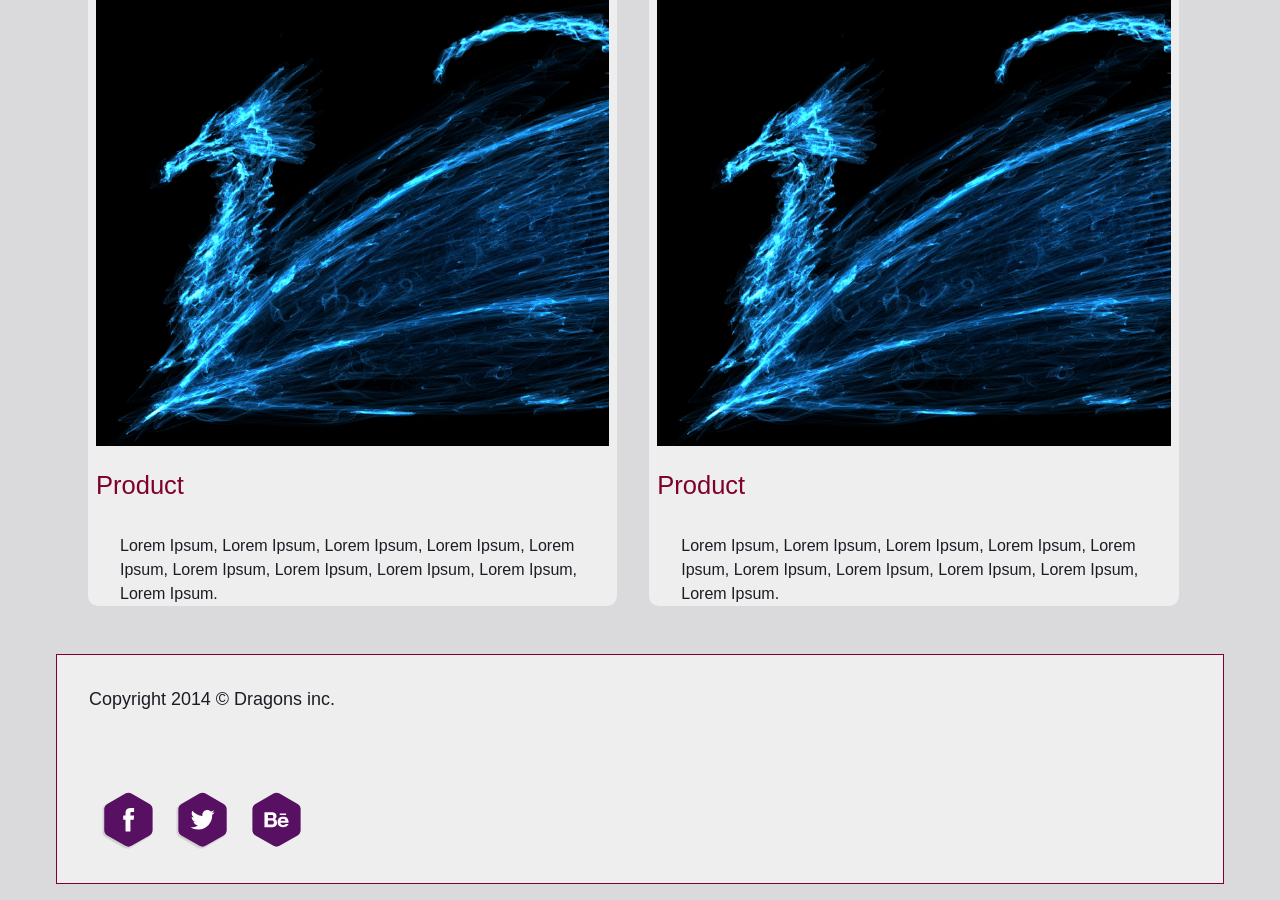
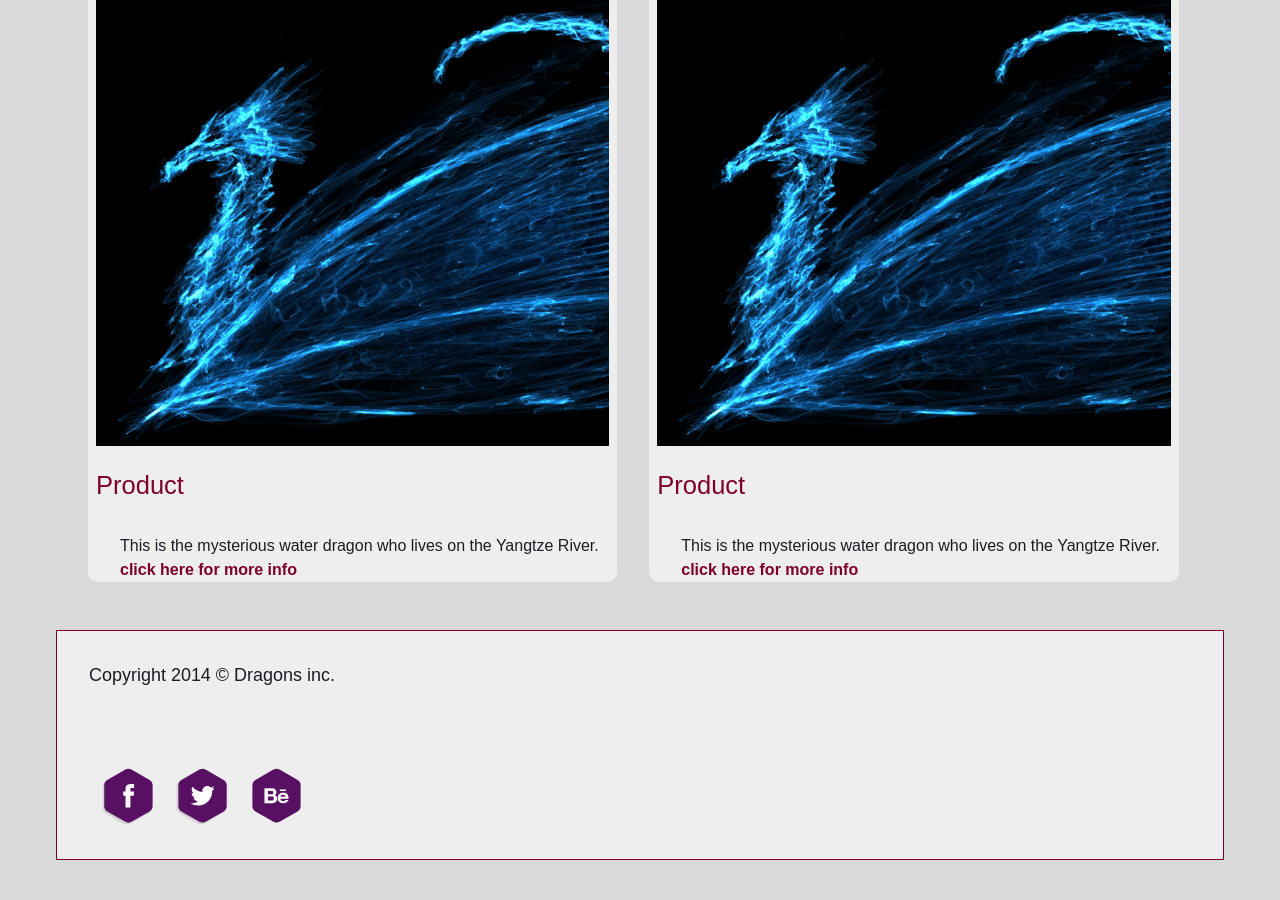
Before and after one commit to cole0228/ecommerce-website, a Jekyll site: the page built from index.html, in a window 1280 px wide and 900 px high, scrolled down 2552 px. Built offline with Jekyll 4.4.1, drawn with Linux system fonts in a browser that asks for light colours; some web fonts are replaced; Markdown is read by kramdown in place of the engine named in the settings; after the commit the page ends 3428 px from its top, so only the background shows below that.

Commit message:
added some real content to the large promo

```diff
--- a/_includes/promo-large.html
+++ b/_includes/promo-large.html
@@ -7,5 +7,5 @@
 
 	  <h2>Product</h2>
 
-	    <p>Lorem Ipsum, Lorem Ipsum, Lorem Ipsum, Lorem Ipsum, Lorem Ipsum, Lorem Ipsum, Lorem Ipsum, Lorem Ipsum, Lorem Ipsum, Lorem Ipsum.</p>
+	    <p>This is the mysterious water dragon who lives on the Yangtze River. <a href="#"><b>click here for more info</b></a></p>
  </div>
```
